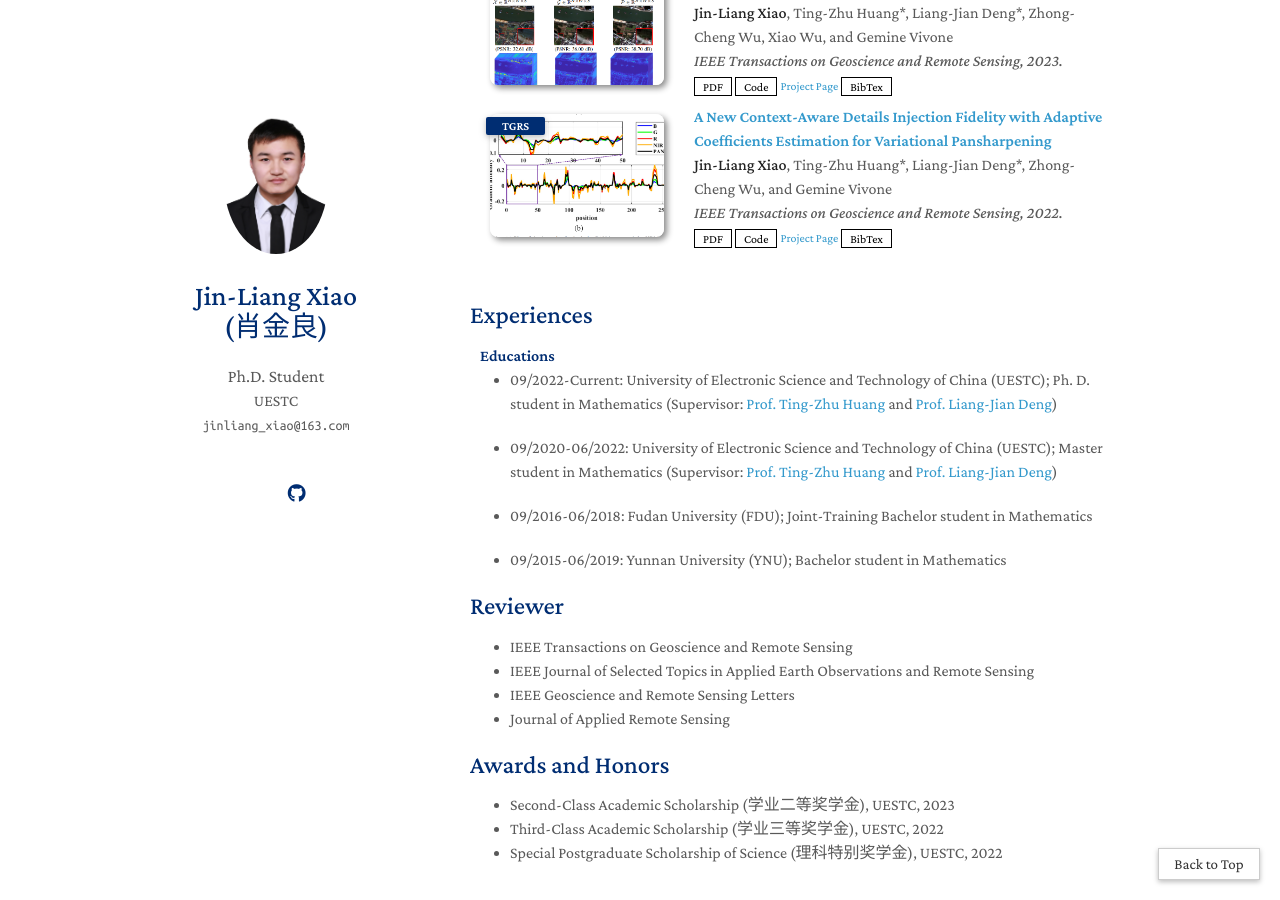
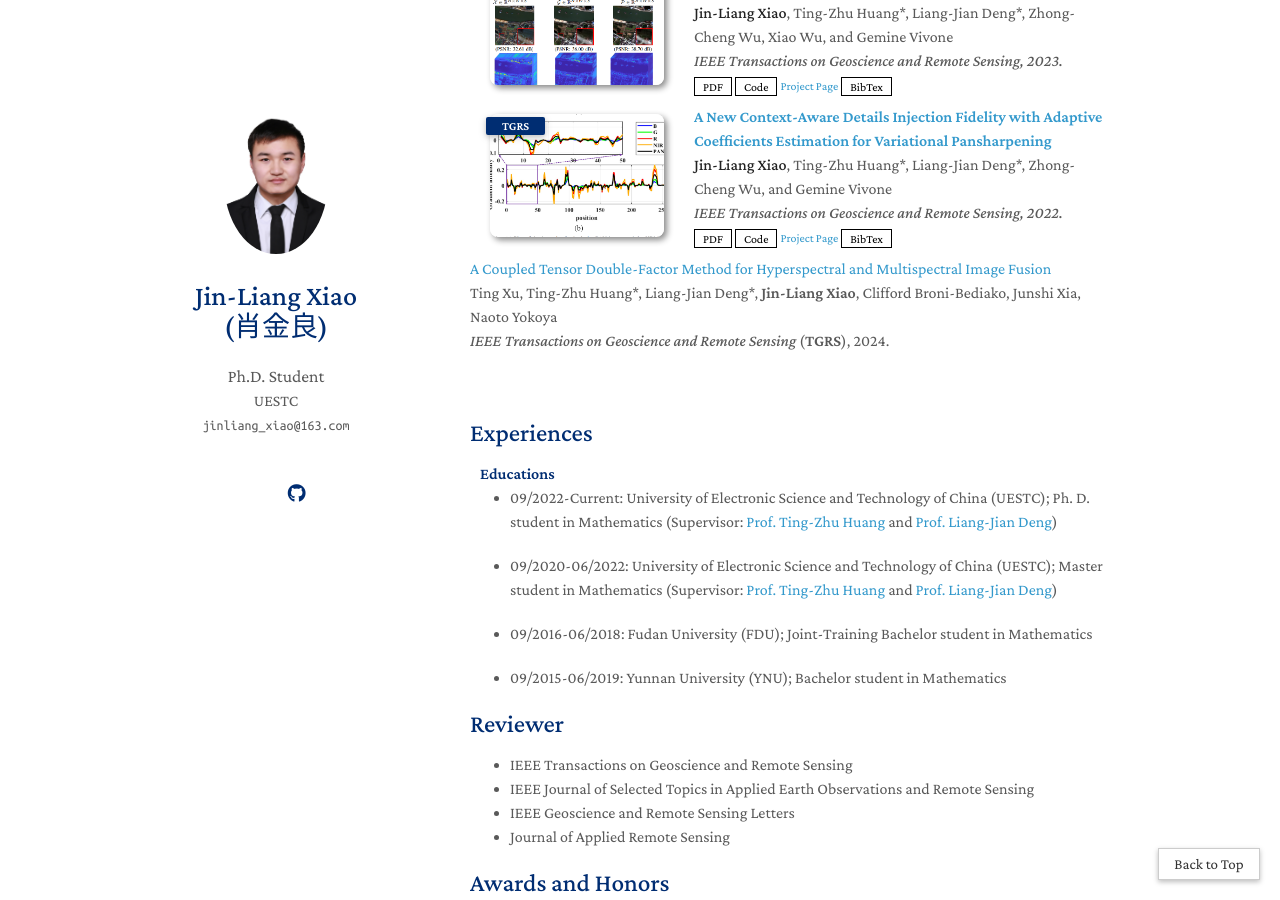
Before and after one commit to Jin-liangXiao/Jin-liangXiao.github.io, a Jekyll site: the page built from index.md, in a window 1280 px wide and 900 px high, scrolled down 520 px. Built offline with Jekyll 4.4.1, drawn with Linux system fonts in a browser that asks for light colours; nearby versions of some CDN libraries; a style sheet for code colours, icons or effects is not loaded; our own code applies the rules of GitHub Pages for plain Markdown files.

Commit message:
Update publications.md

```diff
--- a/_includes/publications.md
+++ b/_includes/publications.md
@@ -57,6 +57,18 @@
 
 
 
+  <li>
+    <p><a href="https://ieeexplore.ieee.org/stamp/stamp.jsp?tp=&arnumber=10500430">A Coupled Tensor Double-Factor Method for
+Hyperspectral and Multispectral Image Fusion</a> <br />
+Ting Xu, Ting-Zhu Huang*, Liang-Jian Deng*, <b>Jin-Liang Xiao</b>, Clifford Broni-Bediako, Junshi Xia, Naoto Yokoya <br />
+<em>IEEE Transactions on Geoscience and Remote Sensing</em> (<b>TGRS</b>), 2024. </p>
+  </li>
+
+
+
+
+
+
 
 <br>
 
```
